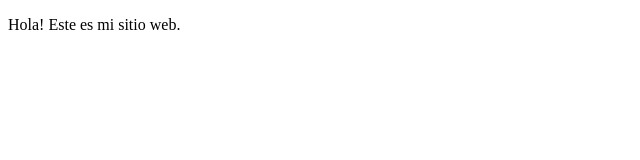
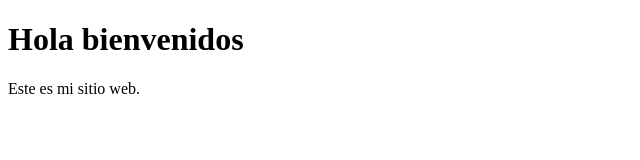
Before and after one commit to damm8188/proyectoDemoCursoPreWork, a plain HTML site: page index.html in a window 1280 px wide. Shown: the whole page, without its empty margins (0-640 px from the left). Drawn offline with Linux system fonts and the light colour scheme.

Commit message:
primer commit, agregamos un titulo al index.

```diff
--- a/index.html
+++ b/index.html
@@ -7,8 +7,10 @@
     <title>Hola Mundo</title>
 </head>
 <body>
+    <h1>Hola bienvenidos</h1>
+
     <p>
-        Hola! Este es mi sitio web.
+        Este es mi sitio web.
     </p>
 </body>
 </html>
```
